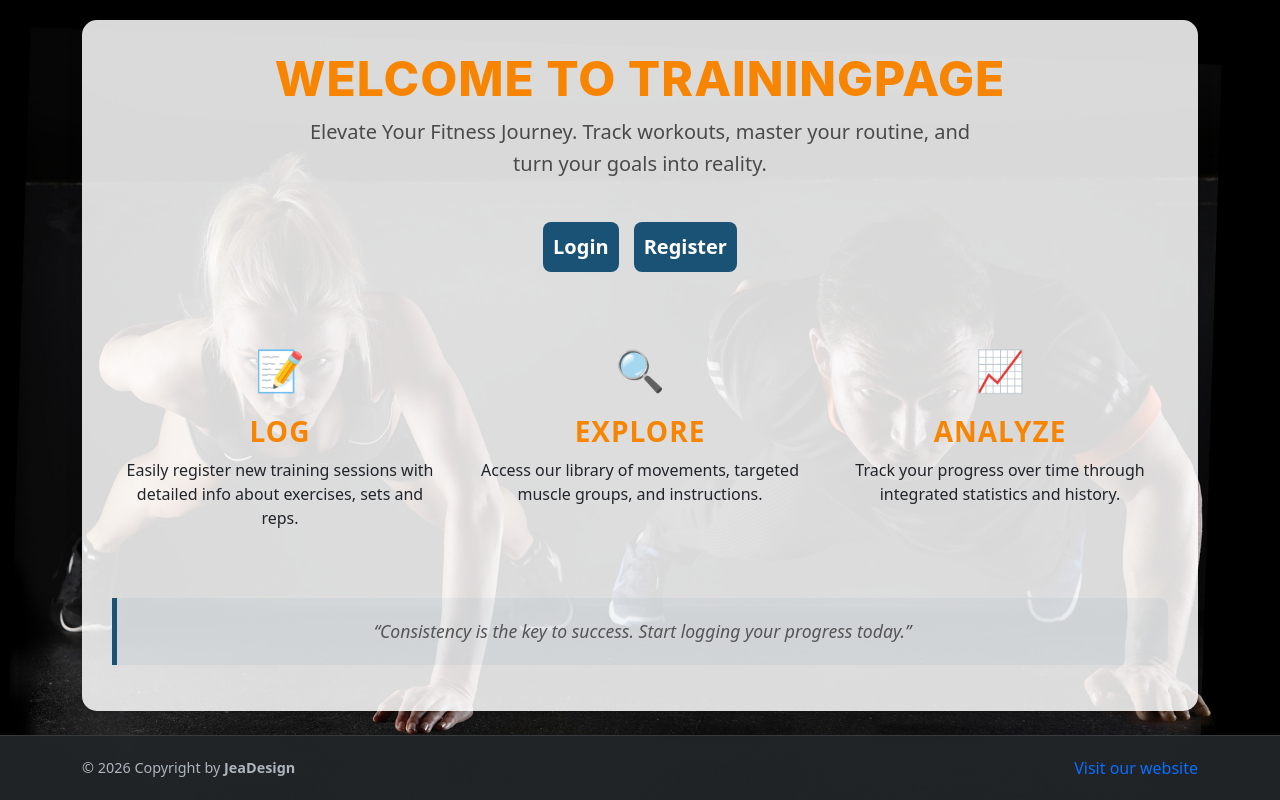
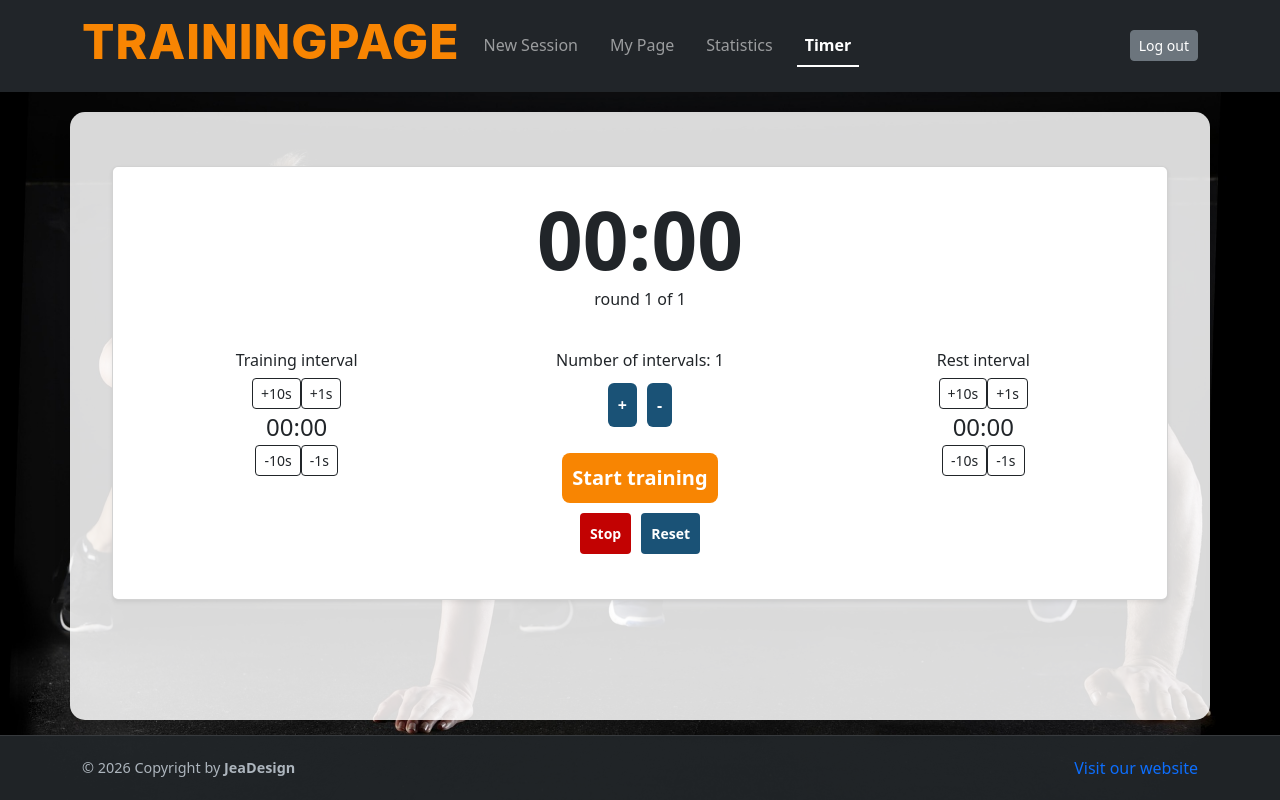
Before and after one commit to TheSteinkamp/trainingpage-frontend, a React (Vite) app: page /timer in a window 1280 px wide. Before the commit this address led to /home. Built offline with nearby package versions, Linux system fonts and the light colour scheme.

Commit message:
page with adjustable timer added

```diff
--- a/src/App.jsx
+++ b/src/App.jsx
@@ -13,6 +13,7 @@ import Home from "./pages/Home";
 import Layout from "./components/Layout";
 import LayoutLogin from "./components/LayoutLogin";
 import SelectedTraining from "./pages/SelectedTraining";
+import Timer from "./components/Timer";
 function App() {
 
     return (
@@ -34,6 +35,7 @@ function App() {
                             <Route path="/statistics" element={<Statistics />} />
                             <Route path="/userstats" element={<UserStats />} />
                             <Route path="/selectedtraining" element={<SelectedTraining />}/>
+                            <Route path="/timer" element={<Timer/>} />
                         </Route>
                     {/* </Route>
 
--- a/src/components/Navigation.jsx
+++ b/src/components/Navigation.jsx
@@ -7,6 +7,7 @@ function Navigation() {
   const location = useLocation();
   const { auth, logout } = useAuth();
   const user = auth?.user;
+  const navigate = useNavigate();
 
   function handleLogout() {
     localStorage.removeItem("token");
@@ -30,6 +31,9 @@ function Navigation() {
             <Nav.Link as={Link} to="/statistics" eventKey="/statistics">
               Statistics
             </Nav.Link>
+                        <Nav.Link as={Link} to="/timer" eventKey="/timer">
+              Timer
+            </Nav.Link>
           </Nav>
           <Nav className="ms-auto">
             <Button
--- /dev/null
+++ b/src/components/Timer.jsx
@@ -0,0 +1,121 @@
+import { useState, useEffect, useRef } from "react";
+import axios from "axios";
+import { Button, Card, Row, Col, Container, Badge } from "react-bootstrap";
+import "../styles/Timer.css";
+
+const Timer = () => {
+    const [time, setTime] = useState(0);
+    const [restTime, setRestTime] = useState(0);
+    const [noOfIntervals, setNoOfIntervals] = useState(1);
+    const [start, setStart] = useState(false);
+    const [isWorkPhase, setIsWorkPhase] = useState(true);
+    const [currentInterval, setCurrentInterval] = useState(1);
+    const [activeTime, setActiveTime] = useState(0);
+
+    let seconds = ("0" + (Math.floor((time / 1000) % 60))).slice(-2);
+    let minutes = ("0" + Math.floor((time / 60000) % 60)).slice(-2);
+    let restSeconds = ("0" + (Math.floor((restTime / 1000) % 60))).slice(-2);
+    let restMinutes = ("0" + Math.floor((restTime / 60000) % 60)).slice(-2);
+
+    useEffect(() => {
+        let interval = null;
+        if (start) {
+            interval = setInterval(() => {
+                setActiveTime((prevTime) => {
+                    if (prevTime <= 0) {
+                        return 0;
+                    }
+                    return prevTime - 10;
+                });
+            }, 10);
+        }
+        return () => clearInterval(interval);
+    }, [start]);
+
+    useEffect(() => {
+        if (start && activeTime === 0) {
+            if (isWorkPhase) {
+                setIsWorkPhase(false);
+                setActiveTime(restTime);
+            } else {
+                if (currentInterval < noOfIntervals) {
+                    setCurrentInterval(prevTime => prevTime + 1);
+                    setIsWorkPhase(true);
+                    setActiveTime(time);
+                } else {
+                    setStart(false);
+                }
+            }
+        }
+    }, [activeTime, start, isWorkPhase, currentInterval, noOfIntervals, restTime, time]);
+
+    const handleStart = () => {
+        if (time > 0) {
+            setActiveTime(time);
+            setIsWorkPhase(true);
+            setCurrentInterval(1);
+            setStart(true);
+        }
+    };
+
+    const adjustTime = (type, amount) => {
+        if (!start) {
+            if (type === 'work') setTime(prevTime => Math.max(0, prevTime + amount));
+            if (type === 'rest') setRestTime(prevTime => Math.max(0, prevTime + amount));
+        }
+    };
+
+    return (
+        <Container className="py-4">
+            <Card className="shadow-sm p-4 text-center">
+
+                <div className="mb-4">
+                    {start && <Badge bg={isWorkPhase ? "danger" : "success"} className="fs-4">
+                        {isWorkPhase ? "WORK!" : "REST"}
+                    </Badge>
+                    }
+                    <div className="display-1 fw-bold">
+                        {("0" + (Math.floor((activeTime / 1000) % 60))).slice(-2)}:
+                        {("0" + (Math.floor((activeTime % 1000) / 10))).slice(-2)}
+                    </div>
+                    <p>round {currentInterval} of {noOfIntervals}</p>
+                </div>
+
+
+                <Row className="mb-3">
+                    <Col>
+                        <h6>Training interval</h6>
+                        <Button variant="outline-dark" size="sm" onClick={() => adjustTime('work', 10000)}>+10s</Button>
+                        <Button variant="outline-dark" size="sm" onClick={() => adjustTime('work', 1000)}>+1s</Button>
+                        <div className="fs-4">{minutes}:{seconds}</div>
+                        <Button variant="outline-dark" size="sm" onClick={() => adjustTime('work', -10000)}>-10s</Button>
+                        <Button variant="outline-dark" size="sm" onClick={() => adjustTime('work', -1000)}>-1s</Button>
+                    </Col>
+                    <Col>
+                        <div className="mb-3">
+                            <h6>Number of intervals: {noOfIntervals}</h6>
+                            <Button className="btn-reset-custom" onClick={() => setNoOfIntervals(prev => Math.max(1, prev + 1))}>+</Button>
+                            <Button className="btn-reset-custom" onClick={() => setNoOfIntervals(prev => Math.max(1, prev - 1))}>-</Button>
+                        </div>
+
+                        <Button className="btn-start-custom" size="lg" onClick={handleStart} disabled={start}>Start training</Button><br></br>
+                        <Button className="btn-stop-custom" size="sm" onClick={() => setStart(false)}>Stop</Button>
+                        <Button className="btn-reset-custom" size="sm" onClick={() => { setStart(false); setTime(0); setRestTime(0); setActiveTime(0) }}>Reset</Button>
+
+                    </Col>
+                    <Col>
+                        <h6>Rest interval</h6>
+                        <Button variant="outline-dark" size="sm" onClick={() => adjustTime('rest', 10000)}>+10s</Button>
+                        <Button variant="outline-dark" size="sm" onClick={() => adjustTime('rest', 1000)}>+1s</Button>
+                        <div className="fs-4">{restMinutes}:{restSeconds}</div>
+                        <Button variant="outline-dark" size="sm" onClick={() => adjustTime('rest', -10000)}>-10s</Button>
+                        <Button variant="outline-dark" size="sm" onClick={() => adjustTime('rest', -1000)}>-1s</Button>
+                    </Col>
+                </Row>
+
+            </Card>
+        </Container>
+    );
+};
+
+export default Timer;
--- a/src/pages/SelectedTraining.jsx
+++ b/src/pages/SelectedTraining.jsx
@@ -70,7 +70,6 @@ function SelectedTraining() {
             <Card.Body className="p-0">
               <Row className="g-0">
 
-                {/* VÄNSTER SIDA */}
                 <Col md={4} className="exercise-left">
                   <h5 className="fw-bold">{sessionEx.name}</h5>
                   <Badge className="bg-orange mb-2">
@@ -85,7 +84,6 @@ function SelectedTraining() {
                   {!details && <Badge bg="secondary" className="mt-2">Custom</Badge>}
                 </Col>
 
-                {/* HÖGER SIDA */}
                 <Col md={8} className="p-4">
                   <div className="small">
                     <p className="mb-1"><strong>About the exercise:</strong></p>
--- /dev/null
+++ b/src/styles/Timer.css
@@ -0,0 +1,54 @@
+.btn-start-custom {
+  background-color:rgb(248, 133, 2);
+  color: white;
+
+  text-decoration: none;
+  display: inline-block;
+  margin: 5px;
+
+  border: none !important;
+  padding: 10px !important;
+  font-weight: 600;
+  transition: all 0.3s ease;
+}
+
+.btn-start-custom:hover {
+  background-color: rgb(192, 103, 2) !important;
+
+}
+.btn-stop-custom {
+  background-color: #c20202;
+  color: white;
+
+  text-decoration: none;
+  display: inline-block;
+  margin: 5px;
+
+  border: none !important;
+  padding: 10px !important;
+  font-weight: 600;
+  transition: all 0.3s ease;
+}
+
+.btn-stop-custom:hover {
+  background-color: #8f0101 !important;
+
+}
+.btn-reset-custom {
+  background-color: #1a5276;
+  color: white;
+
+  text-decoration: none;
+  display: inline-block;
+  margin: 5px;
+
+  border: none !important;
+  padding: 10px !important;
+  font-weight: 600;
+  transition: all 0.3s ease;
+}
+
+.btn-reset-custom:hover {
+  background-color: #154360 !important;
+
+}
```
